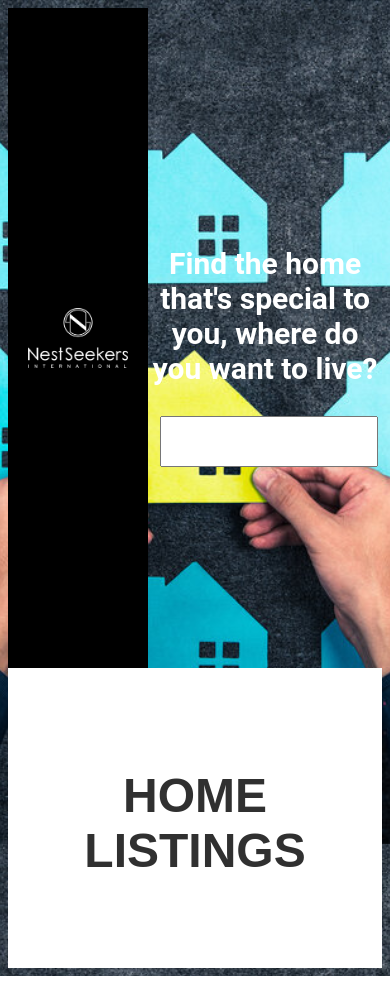
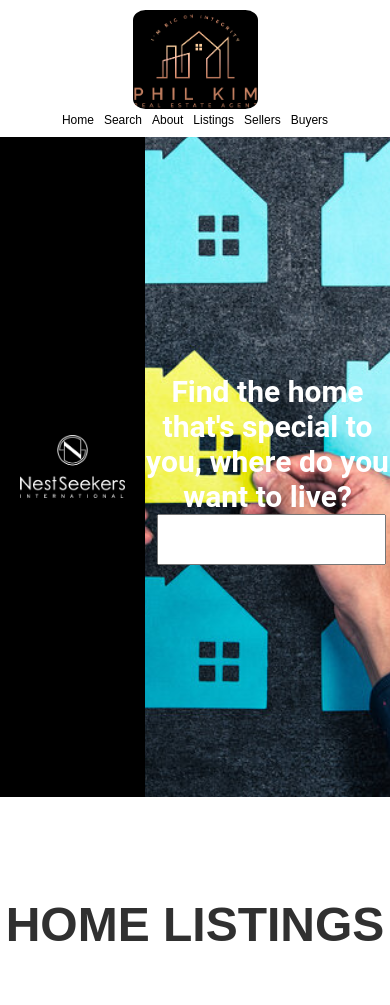
Before and after one commit to philipkim54/philipkim54.github.io, a Gatsby site: page / in a window 390 px wide. Shown: the top 1005 px of the page. Before the commit the page ends 976 px from the top, so only its background shows below. Built offline with nearby package versions, Linux system fonts and the light colour scheme; Gatsby itself is replaced by a stand-in of ours.

Commit message:
header, layout, and some styling

```diff
--- a/src/components/header.js
+++ b/src/components/header.js
@@ -0,0 +1,35 @@
+import React from 'react'
+import { Link } from 'gatsby'
+
+import './style/header.css'
+import logo from '../../static/images/pklogo.jpg'
+
+const LINKS = [
+    { href: '/home', label: 'Home' },
+    { href: '/search', label: 'Search' },
+    { href: '/about', label: 'About' },
+    { href: '/listings', label: 'Listings' },
+    { href: '/sellers', label: 'Sellers' },
+    { href: '/buyers', label: 'Buyers' },
+]
+
+const Header = (props) => (
+    <div className='header'>
+        <div className='logo-wrapper'>
+            <Link className='home-link' to='/'>
+                <img className='logo' src={logo} alt='logo' />
+            </Link>
+        </div>
+        <div className='nav'>
+            {LINKS.map((page, i) => (
+                <span key={i} className='nav-link-wrapper'>
+                    <Link className='nav-link' to={page.href}>
+                        {page.label}
+                    </Link>
+                </span>
+            ))}
+        </div>
+    </div>
+)
+
+export default Header
--- /dev/null
+++ b/src/components/layout.js
@@ -0,0 +1,15 @@
+import React from 'react'
+import Header from './header'
+
+import './style/layout.css'
+
+const Layout = ({ children }) => (
+    <>
+        <Header />
+        <div id='app'>
+            {children}
+        </div>
+    </>
+)
+
+export default Layout
--- a/src/components/style/header.css
+++ b/src/components/style/header.css
@@ -0,0 +1,90 @@
+.header {
+    font-family: 'Quicksand', sans-serif;
+    display: flex;
+    align-items: center;
+    justify-content: space-between;
+    padding: 15px 25px;
+    user-select: none;
+    background-color: #fff;
+}
+
+.logo-wrapper {
+    width: 125px;
+}
+
+.logo {
+    width: 100%;
+    border-radius: 10%;
+}
+
+.nav {
+    font-size: 18px;
+    white-space: nowrap;
+}
+
+.nav:hover .nav-link:not(:hover) {
+    opacity: 0.25;
+}
+
+.nav-link-wrapper {
+    margin: 0 20px;
+}
+
+.nav-link {
+    transition: opacity 0.4s;
+}
+
+@media screen and (max-width: 855px) {
+    .home-link {
+        font-size: 26px;
+    }
+    .nav {
+        font-size: 14px;
+    }
+}
+
+@media screen and (max-width: 759px) {
+    .home-link {
+        font-size: 22px;
+    }
+    .nav {
+        font-size: 12px;
+    }
+}
+
+  /* iphone 6/7/8 plus */
+@media screen and (max-width: 414px) {
+    .header {
+        flex-direction: column;
+        padding: 10px 20px;
+    }
+    .home-link {
+        font-size: 16px;
+        margin: 10px 0 15px 0;
+    }
+    .nav {
+        font-size: 12px;
+    }
+    .nav-link-wrapper {
+        margin: 0 5px;
+    }
+}
+
+  /* iphone 6/7/8 */
+  @media screen and (max-width: 375px) {
+    .header {
+        flex-direction: column;
+        padding: 10px 20px;
+    }
+    .home-link {
+        font-size: 13px;
+        margin-bottom: 15px;
+    }
+    .nav {
+        font-size: 11px;
+        margin-bottom: 10px;
+    }
+    .nav-link-wrapper {
+        margin: 0 5px;
+    }
+  }
--- /dev/null
+++ b/src/components/style/layout.css
@@ -0,0 +1,30 @@
+html, body, div, span, applet, object, iframe,
+h1, h2, h3, h4, h5, h6, p, blockquote, pre,
+a, abbr, acronym, address, big, cite, code,
+del, dfn, em, img, ins, kbd, q, s, samp,
+small, strike, strong, sub, sup, tt, var,
+b, u, i, center,
+dl, dt, dd, ol, ul, li,
+fieldset, form, label, legend,
+table, caption, tbody, tfoot, thead, tr, th, td,
+article, aside, canvas, details, embed,
+figure, figcaption, footer, header, hgroup,
+menu, nav, output, ruby, section, summary,
+time, mark, audio, video {
+	margin: 0;
+	padding: 0;
+	border: 0;
+}
+
+a, a:visited {
+	text-decoration: none;
+	color: black;
+}
+
+*:focus {
+  outline: none;
+}
+
+#app {
+	padding-bottom: 80px;
+}
--- a/src/html.js
+++ b/src/html.js
@@ -11,10 +11,7 @@ export default function HTML(props) {
           name="viewport"
           content="width=device-width, initial-scale=1, shrink-to-fit=no"
         />
-        <link
-          href="https://fonts.googleapis.com/css2?family=Montserrat:wght@700&family=Roboto:wght@400;700&display=swap"
-          rel="stylesheet"
-        />
+        <link href="https://fonts.googleapis.com/css?family=Quicksand|Montserrat|Raleway:100|Open+Sans+Condensed:300,700|Josefin+Sans:100,600|Sacramento|Dancing+Script|Great+Vibes|Roboto+Slab:700|Lato|Quattrocento|Lora|EB+Garamond" rel="stylesheet" />
         {props.headComponents}
       </head>
       <body {...props.bodyAttributes}>
--- a/src/pages/index.js
+++ b/src/pages/index.js
@@ -1,23 +1,15 @@
 import React from "react"
 
+import Layout from '../components/layout'
+
 import "./style/index.css"
-
 import logo_white from "../../static/images/logo-white.png"
 
-const CARDS = [
-  {
-    src: "",
-    address: { street: "", city: "", state: "", zip_code: "" },
-    price: 100,
-    beds: 3,
-    baths: 1,
-    sqft: 1300,
-  },
-]
 
 export default function Home() {
   return (
-    <div className="app">
+    <Layout>
+      <div className="home">
         <div className="banner">
           <div className="banner-left">
             <img src={logo_white} alt="logo-white" />
@@ -43,5 +35,6 @@ export default function Home() {
           <div className="bio section"></div>
         </div>
       </div>
+    </Layout>
   )
 }
```
Also changed, not shown: static/images/pklogo.jpg (added). Lines whose indentation alone changed are shown as unchanged.
